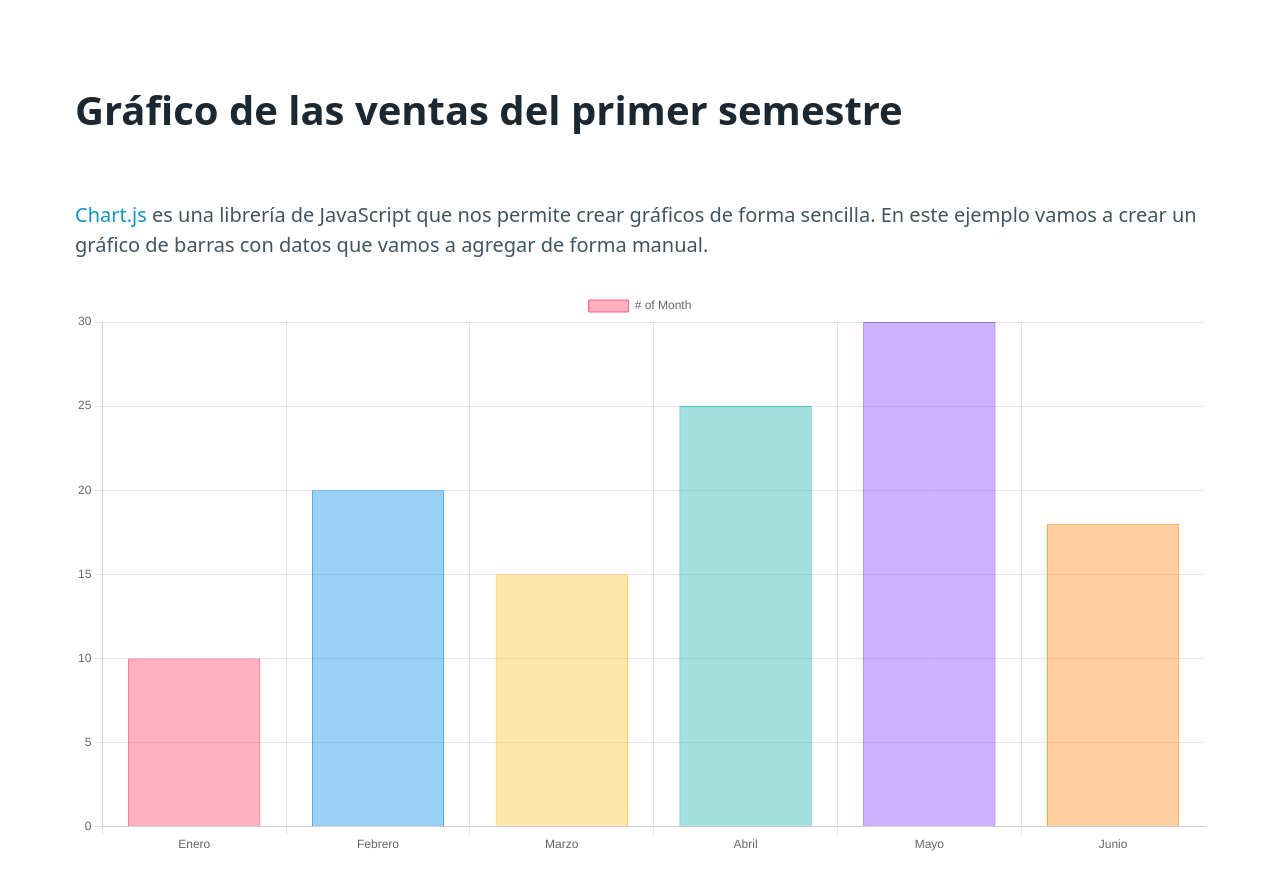
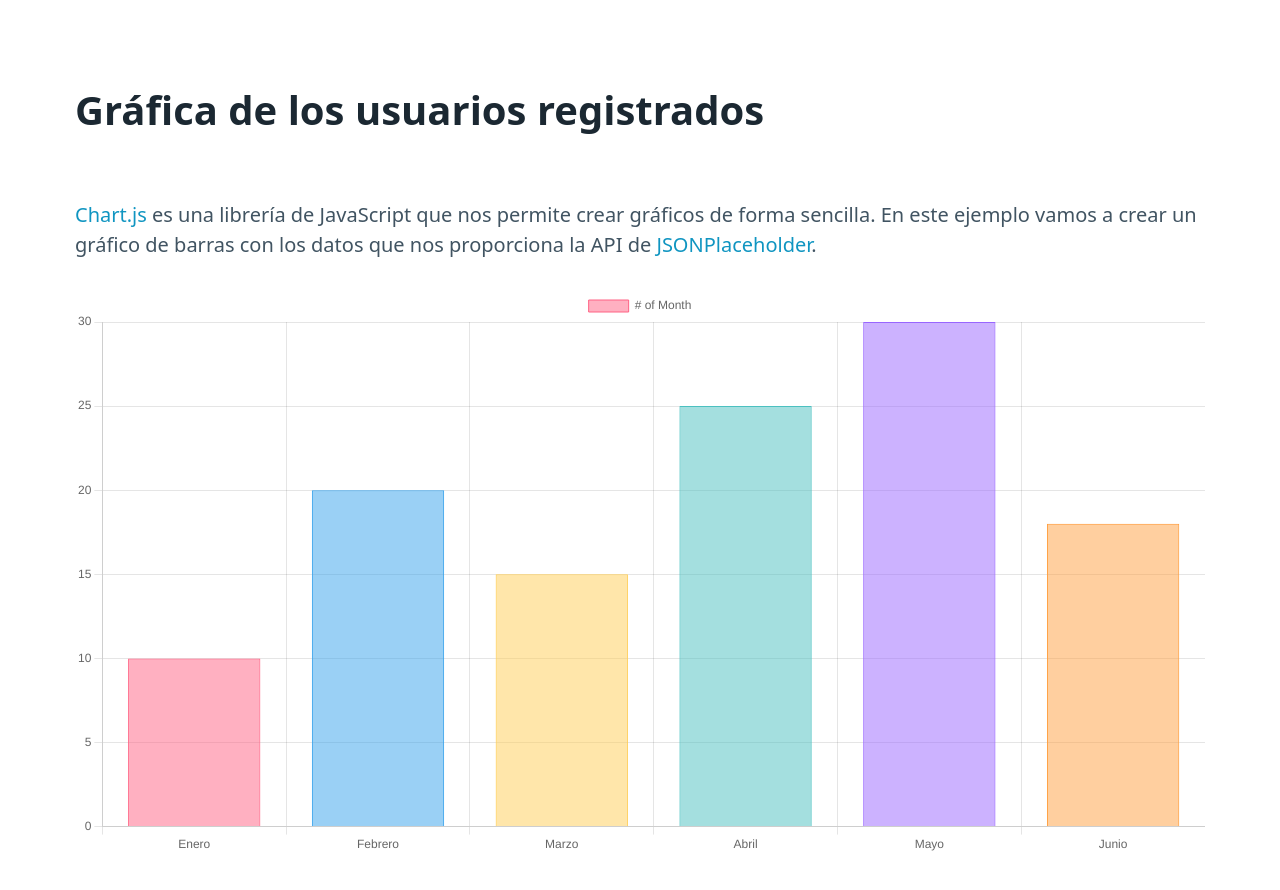
Before and after one commit to angelodiazram/htmlchartsjsAPI, a plain HTML site: page index.html in a window 1280 px wide. Drawn offline with nearby package versions, Linux system fonts and the light colour scheme.

Commit message:
Archivo index.html completado

```diff
--- a/index.html
+++ b/index.html
@@ -3,7 +3,7 @@
   <head>
     <meta charset="UTF-8" />
     <meta name="viewport" content="width=device-width, initial-scale=1.0" />
-    <title>Grafico HTML</title>
+    <title>Grafico HTML con AXIOS y APIs</title>
     <link
       rel="stylesheet"
       href="https://cdn.jsdelivr.net/npm/@picocss/pico@1/css/pico.min.css"
@@ -11,20 +11,21 @@
   </head>
   <body>
     <main class="container">
-      <h1>Gráfico de las ventas del primer semestre</h1>
+      <h1>Gráfica de los usuarios registrados</h1>
       <p>
         <a href="https://www.chartjs.org/">Chart.js</a> es una librería de
         JavaScript que nos permite crear gráficos de forma sencilla. En este
-        ejemplo vamos a crear un gráfico de barras con datos que vamos a agregar
-        de forma manual.
+        ejemplo vamos a crear un gráfico de barras con los datos que nos
+        proporciona la API de
+        <a href="https://jsonplaceholder.typicode.com/">JSONPlaceholder</a>.
       </p>
       <div id="chartContainer">
         <canvas id="myChart"></canvas>
       </div>
     </main>
 
+    <script src="https://cdn.jsdelivr.net/npm/axios/dist/axios.min.js"></script>
     <script src="https://cdn.jsdelivr.net/npm/chart.js"></script>
-
     <script src="assets/js/app.js"></script>
   </body>
 </html>
```
